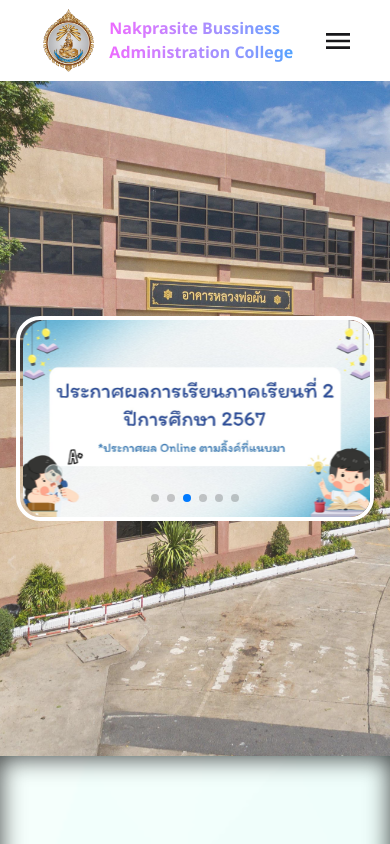
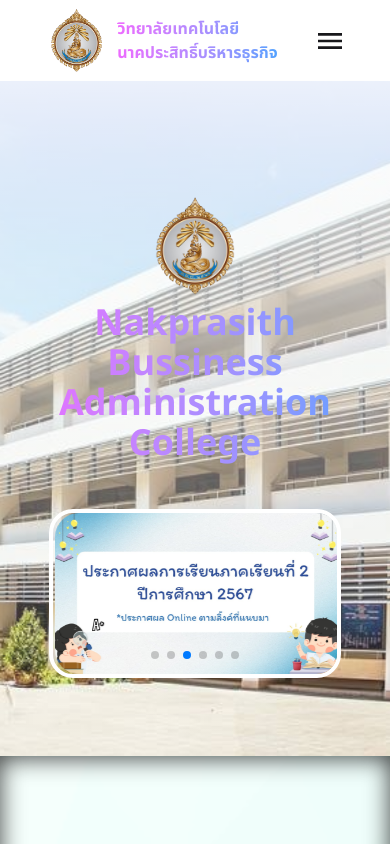
Before and after one commit to KetenZits/NBACWEBSITE, a Next.js app: page / in a window 390 px wide. Shown: the top 844 px of the page. Built offline with nearby package versions, Linux system fonts and the light colour scheme.

Commit message:
fix home component

```diff
--- a/package.json
+++ b/package.json
@@ -12,6 +12,7 @@
     "aos": "^2.3.4",
     "daisyui": "^5.0.9",
     "framer-motion": "^12.6.2",
+    "lucide-react": "^0.511.0",
     "next": "15.2.4",
     "react": "^19.0.0",
     "react-dom": "^19.0.0",
--- /dev/null
+++ b/src/app/components/BackToTopButton/BackToTopButton.jsx
@@ -0,0 +1,32 @@
+"use client";
+
+// components/BackToTopButton.js
+import { useEffect, useState } from "react";
+import { ArrowUp } from "lucide-react"; // หรือใช้ icon อื่นก็ได้
+
+export default function BackToTopButton() {
+  const [show, setShow] = useState(false);
+
+  useEffect(() => {
+    const handleScroll = () => {
+      setShow(window.scrollY > 200); // แสดงปุ่มเมื่อ scroll เกิน 200px
+    };
+    window.addEventListener("scroll", handleScroll);
+    return () => window.removeEventListener("scroll", handleScroll);
+  }, []);
+
+  const scrollToTop = () => {
+    window.scrollTo({ top: 0, behavior: "smooth" });
+  };
+
+  return (
+    <button
+      onClick={scrollToTop}
+      className={`fixed bottom-6 right-6 z-50 p-3 rounded-full bg-black/60 text-white shadow-lg transition-opacity duration-300 cursor-pointer ${
+        show ? "opacity-100" : "opacity-0 pointer-events-none"
+      }`}
+    >
+      <ArrowUp size={20} />
+    </button>
+  );
+}
--- a/src/app/components/header/Header.jsx
+++ b/src/app/components/header/Header.jsx
@@ -27,16 +27,17 @@
     "/img/slide/slide6.jpg",
   ];
 
+  const logo = "/img/logo/logo.png";
+
   return (
     <div
       className="
     min-h-[80vh]
-    bg-[url(/img/background/background1.jpg)]
+    bg-[linear-gradient(to_bottom,rgba(255,255,255,0.9),rgba(255,255,255,0)),url('/img/background/background4.jpg')]
     bg-cover
     bg-fixed
-    bg-center bg-no-repeat
-    bg-blend-overlay
-    bg-white/10
+    bg-center
+    bg-no-repeat
     flex items-center justify-center
     shadow-lg
     "
@@ -45,6 +46,17 @@
         className="container mx-auto max-w-[1320px] py-10 text-center"
         data-aos="fade-up"
       >
+        <div className="flex flex-col justify-center lg:flex-row items-center h-[350px] mx-2">
+          <img
+            src={logo}
+            alt="logo"
+            className="max-w-[100px] lg:max-w-[150px]"
+          />
+          <h1 className="bg-gradient-to-r from-fuchsia-400 to-blue-400 bg-clip-text text-transparent text-4xl lg:text-6xl font-bold lg:ml-5 py-2">
+            Nakprasith Bussiness <br />
+            Administration College
+          </h1>
+        </div>
         <Swiper
           modules={[Autoplay, Pagination]}
           spaceBetween={10}
@@ -55,7 +67,7 @@
             disableOnInteraction: false, // ให้ล็อปต่อเนื่องแม้มีการกดสไลด์
           }}
           loop={true}
-          className="w-11/12 mx-auto border-4 border-white rounded-3xl"
+          className="w-9/12 mx-auto border-4 border-white rounded-3xl"
         >
           {images.map((image, index) => (
             <SwiperSlide key={index}>
--- a/src/app/components/navbar/Navbar.jsx
+++ b/src/app/components/navbar/Navbar.jsx
@@ -25,8 +25,8 @@
         >
           <img src={logo} alt="logo" className="max-w-[65px] lg:max-w-[85px]" />
           <h1 className="bg-gradient-to-r from-fuchsia-400 to-blue-400 bg-clip-text text-transparent text-[16px] lg:text-xl font-bold">
-            Nakprasite Bussiness <br />
-            Administration College
+            วิทยาลัยเทคโนโลยี <br />
+            นาคประสิทธิ์บริหารธุรกิจ
           </h1>
         </div>
 
@@ -95,7 +95,9 @@
 
         {isOpen && (
           <div
-    className={`absolute top-[80px] left-0 w-full bg-white shadow-xl z-50 overflow-hidden transition-all duration-300 ease-in-out ${isOpen ? "max-h-[300px]" : "max-h-0"}`}
+            className={`absolute top-[80px] left-0 w-full bg-white shadow-xl z-50 overflow-hidden transition-all duration-300 ease-in-out ${
+              isOpen ? "max-h-[300px]" : "max-h-0"
+            }`}
           >
             <ul className="flex flex-col items-center space-y-4 py-4 text-[18px] font-semibold">
               <li>
--- a/src/app/page.jsx
+++ b/src/app/page.jsx
@@ -4,6 +4,7 @@
 import Section from "./components/section/Section";
 import Activity from "./components/activity/Activity";
 import Footer from "./components/footer/Footer";
+import BackToTopButton from "./components/BackToTopButton/BackToTopButton";
 
 export default function Home() {
   return (
@@ -13,6 +14,7 @@
       <Section />
       <Activity />
       <Footer />
+      <BackToTopButton />
     </div>
   );
 }
```
Also changed, not shown: public/img/background/background4.jpg (added), 1 other file (tests, documents, lock files or other folders). Lines whose indentation alone changed are shown as unchanged.
